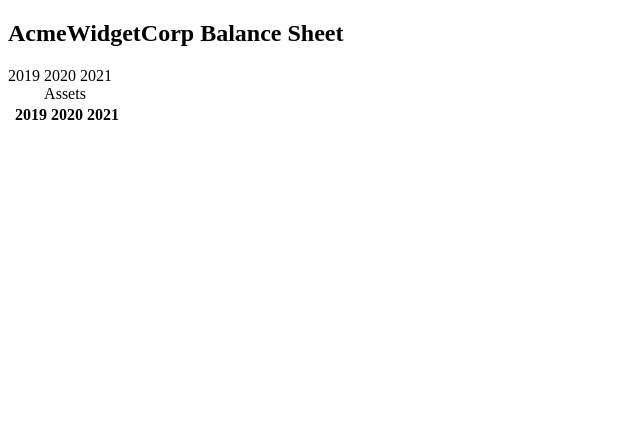
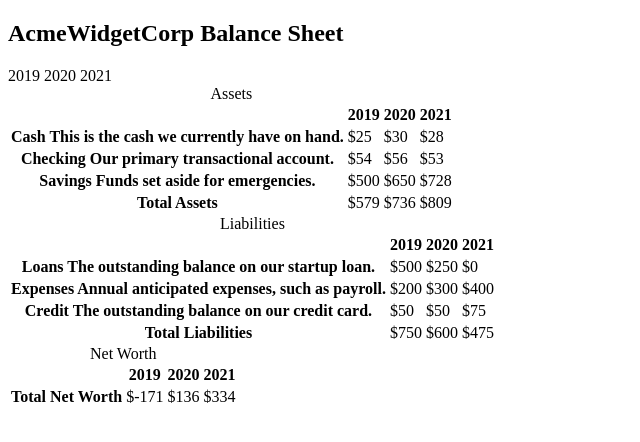
Before and after one commit to marcossgonzalez/CSSPseudoSelectorsFreeCodeCamp, a plain HTML site: page index.html in a window 1280 px wide. Shown: the whole page, without its empty margins (0-640 px from the left). Drawn offline with Linux system fonts and the light colour scheme.

Commit message:
Update 10/09/2023
Update index.html

```diff
--- a/index.html
+++ b/index.html
@@ -39,10 +39,89 @@
                                 <th class="current"><span class="sr-only year">2021</span></th>
                             </tr>
                         </thead>
-                    <tbody></tbody>
+                        <tbody>
+                            <tr class="data">
+                                <th>Cash <span class="description">This is the cash we currently have on hand.</span></th>
+                                <td>$25</td>
+                                <td>$30</td>
+                                <td class="current">$28</td>
+                            </tr>
+                            <tr class="data">
+                                <th>Checking <span class="description">Our primary transactional account.</span></th>
+                                <td>$54</td>
+                                <td>$56</td>
+                                <td class="current">$53</td>
+                            </tr>
+                            <tr class="data">
+                                <th>Savings <span class="description">Funds set aside for emergencies.</span></th>
+                                <td>$500</td>
+                                <td>$650</td>
+                                <td class="current">$728</td>
+                            </tr>
+                            <tr class="total">
+                                <th>Total <span class="sr-only">Assets</span></th>
+                                <td>$579</td>
+                                <td>$736</td>
+                                <td class="current">$809</td>
+                            </tr>
+                        </tbody>
                     </table>
-                    <table></table>
-                    <table></table>
+                    <table>
+                        <caption>Liabilities</caption>
+                        <thead>
+                            <tr>
+                                <td></td>
+                                <th><span class="sr-only">2019</span></th>
+                                <th><span class="sr-only">2020</span></th>
+                                <th><span class="sr-only">2021</span></th>
+                            </tr>
+                        </thead>
+                        <tbody>
+                            <tr class="data">
+                                <th>Loans <span class="description">The outstanding balance on our startup loan.</span></th>
+                                <td>$500</td>
+                                <td>$250</td>
+                                <td class="current">$0</td>
+                            </tr>
+                            <tr class="data">
+                                <th>Expenses <span class="description">Annual anticipated expenses, such as payroll.</span></th>
+                                <td>$200</td>
+                                <td>$300</td>
+                                <td class="current">$400</td>
+                            </tr>
+                            <tr class="data">
+                                <th>Credit <span class="description">The outstanding balance on our credit card.</span></th>
+                                <td>$50</td>
+                                <td>$50</td>
+                                <td class="current">$75</td>
+                            </tr>
+                            <tr class="total">
+                                <th>Total <span class="sr-only">Liabilities</span></th>
+                                <td>$750</td>
+                                <td>$600</td>
+                                <td class="current">$475</td>
+                            </tr>
+                        </tbody>
+                    </table>
+                    <table>
+                        <caption>Net Worth</caption>
+                        <thead>
+                            <tr>
+                                <td></td>
+                                <th><span class="sr-only">2019</span></th>
+                                <th><span class="sr-only">2020</span></th>
+                                <th><span class="sr-only">2021</span></th>
+                            </tr>
+                        </thead>
+                        <tbody>
+                            <tr class="total">
+                                <th>Total <span class="sr-only">Net Worth</span></th>
+                                <td>$-171</td>
+                                <td>$136</td>
+                                <td class="current">$334</td>
+                            </tr>
+                        </tbody>
+                    </table>
                 </div>
 
             </section>
```
Lines whose indentation alone changed are shown as unchanged.
